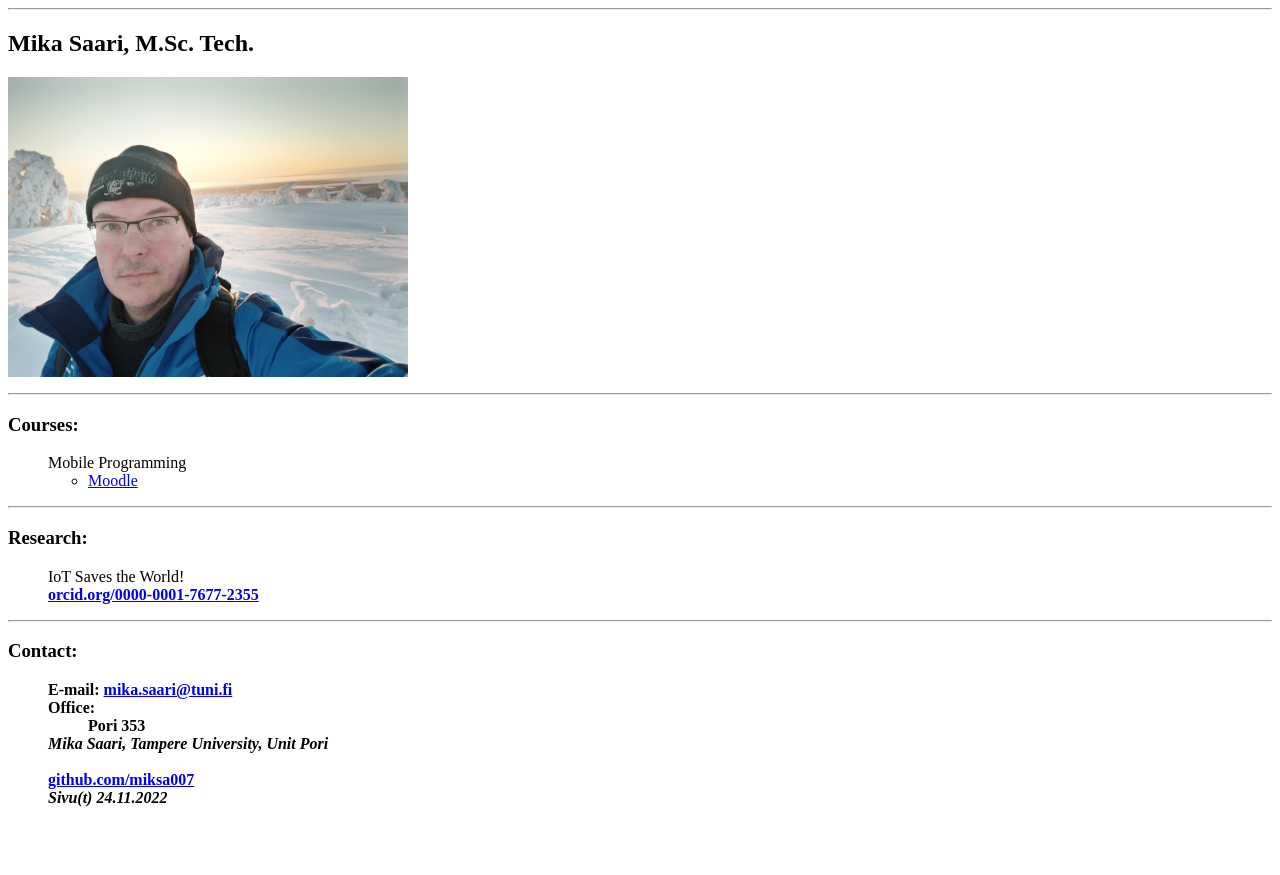
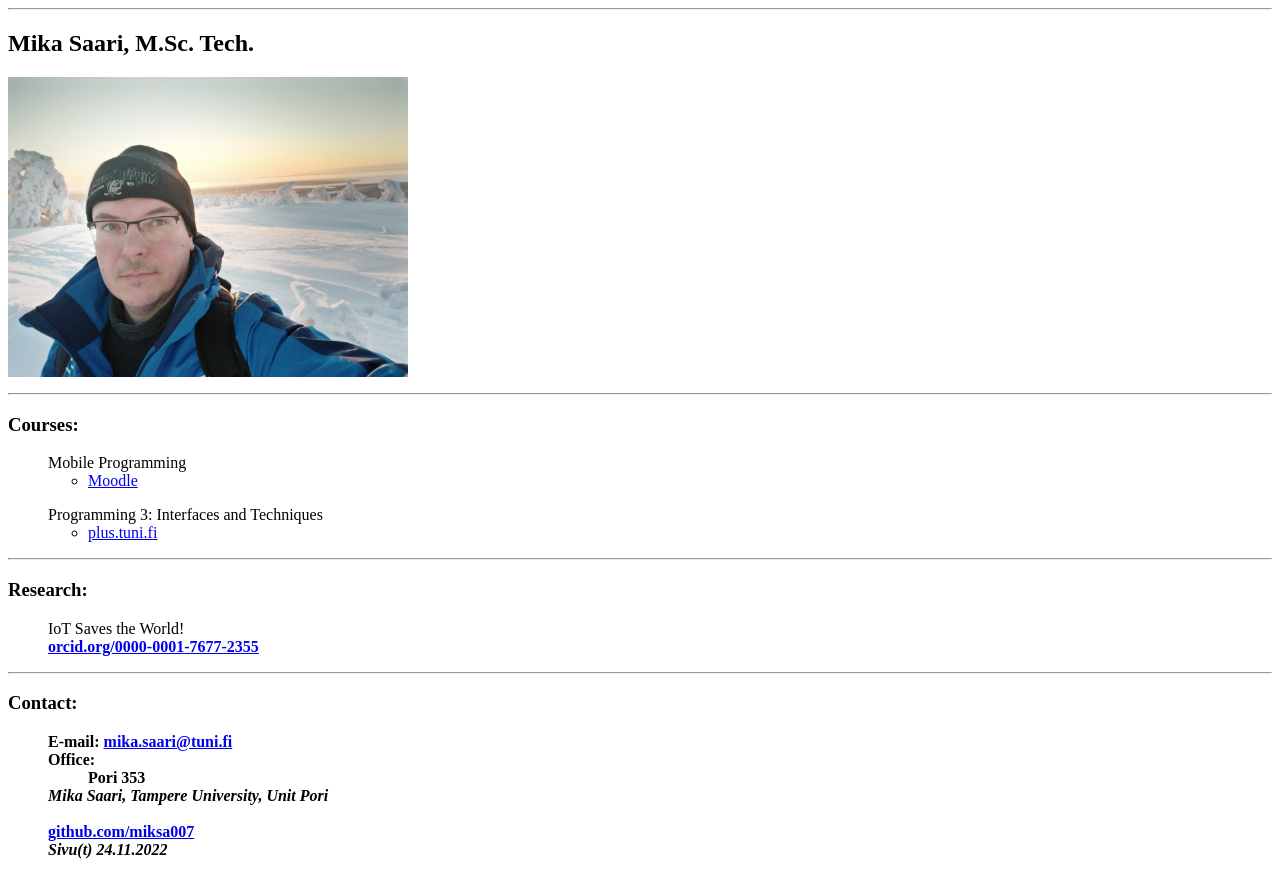
Before and after one commit to miksa007/miksa007.github.io, a plain HTML site: page index.html in a window 1280 px wide. Before the commit the page ends 823 px from the top, so only its background shows below. Drawn offline with Linux system fonts and the light colour scheme.

Commit message:
24.11.2022

```diff
--- a/index.html
+++ b/index.html
@@ -28,7 +28,14 @@
 			<li><A HREF="https://moodle.tuni.fi/course/view.php?id=10600">Moodle</A></li>
 		</UL>
 	</ul>
+	<ul>
 
+		Programming 3: Interfaces and Techniques
+		<BR>
+		<UL>
+			<li><A HREF="https://plus.tuni.fi">plus.tuni.fi</A></li>
+		</UL>
+	</ul>
     <hr ALIGN=LEFT>
 	<h3>Research:</h3>
 	<UL>
```
